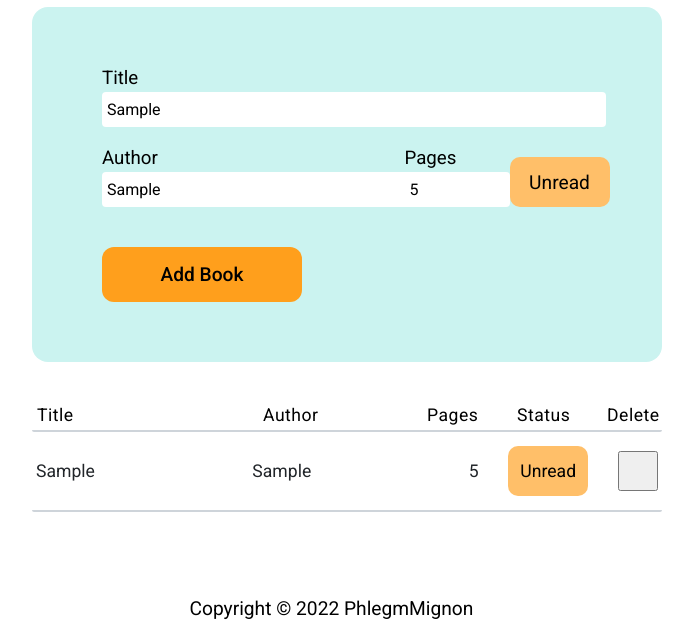
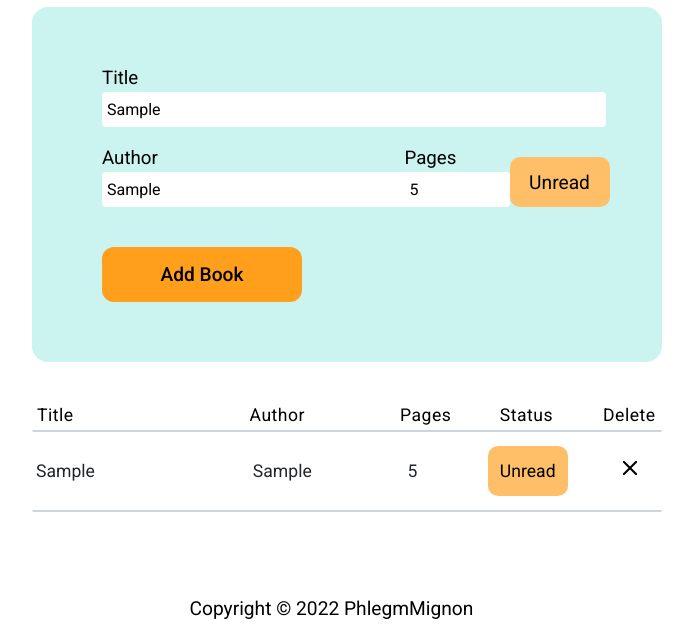
Before and after one commit to PhlegmMignon/Library, a plain HTML site: page index.html in a window 1280 px wide. Both pictures are taken after typing "Sample", "Sample", "5" into the empty fields and a click on the button "Add Book". Shown: the part 169-800 px from the top of the page, without its empty margins (293-986 px from the left). Drawn offline with Linux system fonts and the light colour scheme.

Commit message:
Finished everything

```diff
--- a/index.html
+++ b/index.html
@@ -66,15 +66,5 @@
         </a>
     </footer>
 
-    <svg class="hide" xmlns="http://www.w3.org/2000/svg" >
-        <!-- <symbol viewBox="0 -3 30 30" width="34px" height="40px" id="favorite" xmlns="http://www.w3.org/2000/svg" xmlns:xlink="http://www.w3.org/1999/xlink" version="1.1"  >
-            <path fill="#000000" d="M5.8 21L7.4 14L2 9.2L9.2 8.6L12 2L14.8 8.6L22 9.2L18.8 12H18C17.3 12 16.6 12.1 15.9 12.4L18.1 10.5L13.7 10.1L12 6.1L10.3 10.1L5.9 10.5L9.2 13.4L8.2 17.7L12 15.4L12.5 15.7C12.3 16.2 12.1 16.8 12.1 17.3L5.8 21M17 14V17H14V19H17V22H19V19H22V17H19V14H17Z" />
-         </symbol> -->
-
-
-         <symbol id="svg" style="width:24px;height:24px" viewBox="0 0 24 24">
-            <path fill="currentColor" d="M13.46,12L19,17.54V19H17.54L12,13.46L6.46,19H5V17.54L10.54,12L5,6.46V5H6.46L12,10.54L17.54,5H19V6.46L13.46,12Z" />
-         </symbol>
-    </svg>
 </body>
 </html>
--- a/script.js
+++ b/script.js
@@ -11,12 +11,8 @@ function Book(title, author, pages, read, i) {
     }
 }
 
-
-function addBook(title, author, pages, status) {
-
-
-    let counter = 0;
-    myLibrary.push(new Book(title, author, pages, status, counter));
+function addBook(title, author, pages, status, i) {
+    myLibrary.push(new Book(title, author, pages, status, i));
 
     //Creates initial card
     let newElement = document.createElement('div');
@@ -31,7 +27,7 @@ function addBook(title, author, pages, status) {
 
     //Creates author in card
     let authorEle = document.createElement('div');
-    authorEle.classList.add('titleEle');
+    authorEle.classList.add('authorEle');
     let authorText = document.createTextNode(author);
     authorEle.appendChild(authorText)
     newElement.appendChild(authorEle);
@@ -44,33 +40,38 @@ function addBook(title, author, pages, status) {
     newElement.appendChild(pagesEle);
 
     //Creates status button
+    let statusBox = document.createElement('div');
+    statusBox.classList.add('statusBox');
     let statusBtn = document.createElement('button');
     statusBtn.classList.add('statusBtn');
+    statusBtn.id = 'status' + i;
     let statusText = document.createTextNode('Unread');
     statusBtn.appendChild(statusText);
-    newElement.appendChild(statusBtn);
+    statusBox.appendChild(statusBtn);
+    newElement.appendChild(statusBox);
+
+        //Status event listener
+        statusBtn.addEventListener('click', () => changeStatus(statusBtn.id));
 
     //Creates delete button
-    let deleteBtn = document.createElement('button');
-    deleteBtn.classList.add('deleteBtn');
-    let deleteSvg = document.getElementById('svg');
-    deleteBtn.appendChild(deleteSvg);
-    newElement.appendChild(deleteBtn);
+    let deleteEle = document.createElementNS("http://www.w3.org/2000/svg", 'svg');
+    let deleteBtn = document.createElementNS("http://www.w3.org/2000/svg", 'path');
+    deleteEle.classList.add('deleteBtn');
+    deleteBtn.setAttribute("d", "M13.46,12L19,17.54V19H17.54L12,13.46L6.46,19H5V17.54L10.54,12L5,6.46V5H6.46L12,10.54L17.54,5H19V6.46L13.46,12Z");
+    deleteBtn.style.strokeWidth = '24px';
+    deleteEle.appendChild(deleteBtn);
+    newElement.appendChild(deleteEle);
 
-
-
+    //Listener for deleting card
+    newElement.id = i;
+    deleteEle.addEventListener('click', () => {newElement.remove()});
 
     //Finally adds the card
     let cardContainer = document.querySelector('#list');
     cardContainer.appendChild(newElement);
-    counter++;
 }
 
-
 document.getElementById('readbtn').addEventListener('click', ()=> changeRead());
-
-
-
 
 function changeRead() {
     let readbtn = document.getElementById('readbtn');
@@ -78,17 +79,26 @@ function changeRead() {
         readbtn.textContent = 'Unread';
         readbtn.style.backgroundColor = '#ffbf69';
         read = 'unread';
-
-        // let thing = document.querySelectorAll('#readbtn');
-        // console.log(thing);
     }
     else {
         readbtn.textContent = 'Read';
         readbtn.style.backgroundColor = '#2ec4b6';
         read = 'read';
     }
-    // console.log(read);
 }
+function changeStatus(id) {
+    let changeBtn = document.getElementById(id);
+
+    if (changeBtn.textContent == 'Read') {
+        changeBtn.textContent = 'Unread';
+        changeBtn.style.backgroundColor = '#ffbf69';
+    }
+    else {
+        changeBtn.textContent = 'Read';
+        changeBtn.style.backgroundColor = '#2ec4b6';
+    }
+}
+
 
 const title = document.getElementById('title');
 const author = document.getElementById('author');
@@ -97,8 +107,9 @@ let read = 'unread';
 
 const form = document.getElementById('actualTitleForm');
 
+let counter = 0;
 form.addEventListener('submit', (e) => {
-    // console.log(title.value, author.value, pages.value, read);
     e.preventDefault();
-    addBook(title.value, author.value, pages.value, read);
+    addBook(title.value, author.value, pages.value, read, counter);
+    counter++;
 })
--- a/style.css
+++ b/style.css
@@ -138,7 +138,6 @@ body {
     width: 100%;
     height: auto;
     margin-top: 20px;
-    /* background-color: red; */
 }
 
     #info {
@@ -149,7 +148,6 @@ body {
         padding: 5px;
         align-items: flex-end;
         justify-content: space-between;
-        /* background-color: var(--darkGrey); */
         font-size: 1.1rem;
         letter-spacing: .5px;
         border-bottom: 2px solid var(--grey3);
@@ -163,10 +161,16 @@ body {
         #authorInfo {
             width: 20%;
         }
-            #pageInfo, #status, #remove {
+            #pageInfo, #remove {
             width: 50px;
-        }
-
+            }
+            #status {
+                width: 100px;
+                text-align: center;
+            }
+            #remove {
+                margin-right: 4px;
+            }
 
     .card {
         display: flex;
@@ -175,7 +179,6 @@ body {
         width: 100%;
         height: 80px;
         padding: 4px 4px;
-        /* background-color: var(--lightGreen); */
         color: var(--black);
         font-size: 1.1rem;
         align-items: center;
@@ -190,31 +193,29 @@ body {
         .authorEle {
             width: 20%;
         }
-        .pageEle, .status, .remove {
-            width: 60px;
+        .pagesEle{
+            width: 50px;
+        }
+        .statusBox {
+            width: 100px;
+        }
+        .deleteBtn {
+            height: 30px;
+            width: 40px;
         }
 
         .statusBtn {
-            /* justify-self: flex-end; */
             width: 80px;
             height: 50px;
-            /* margin-top: 10px; */
             background-color: var(--lightOrange);
             border-style: none;
             border-radius: 10px;
             font-size: 1.1rem;
         }
 
-        .deleteBtn {
-            height: 40px;
-            width: 40px;
-        }
-
         .hide {
             display: none;
         }
-
-
 
 footer {
     grid-column: 2 / 3;
```
Also changed, not shown: 1 other file.
